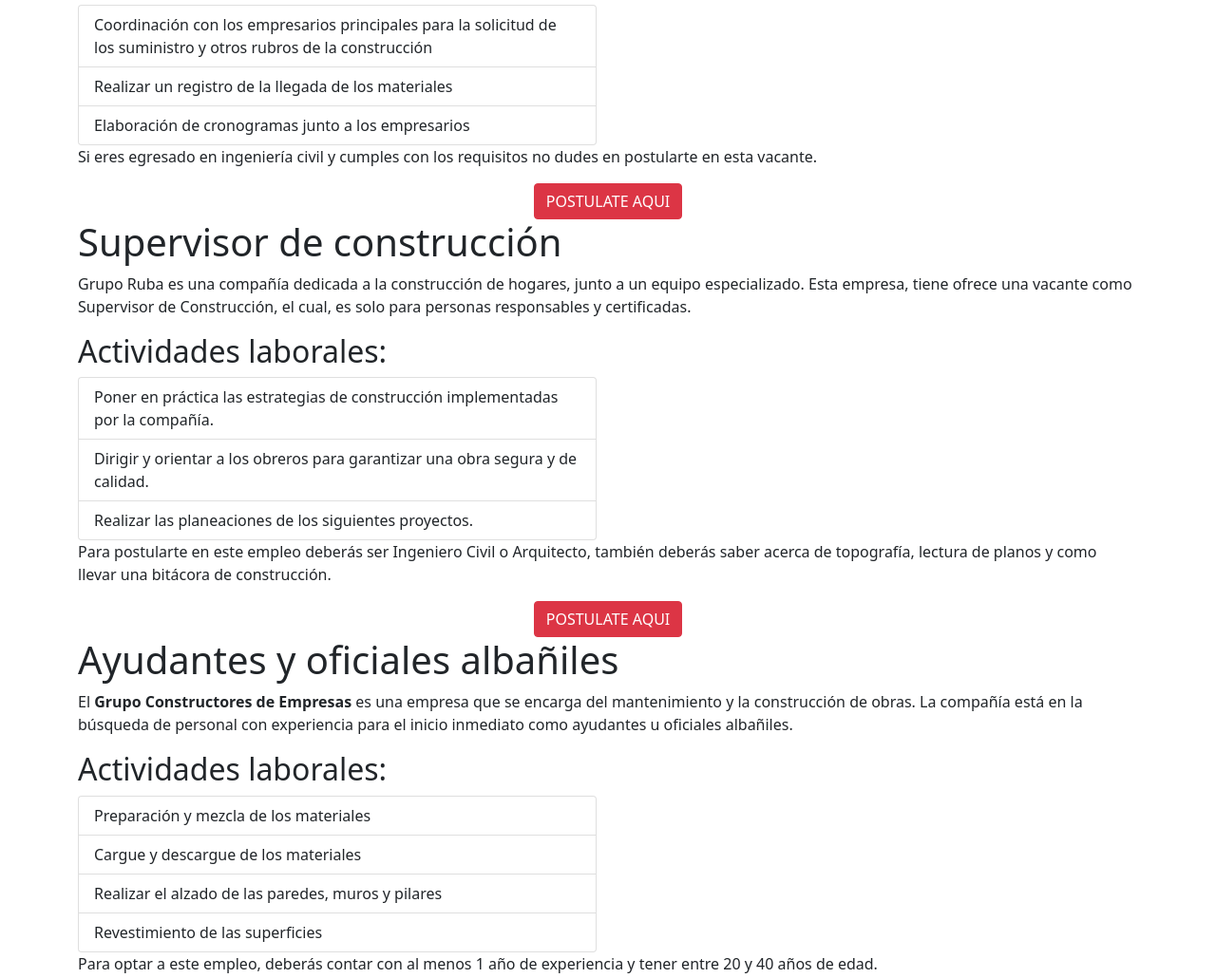
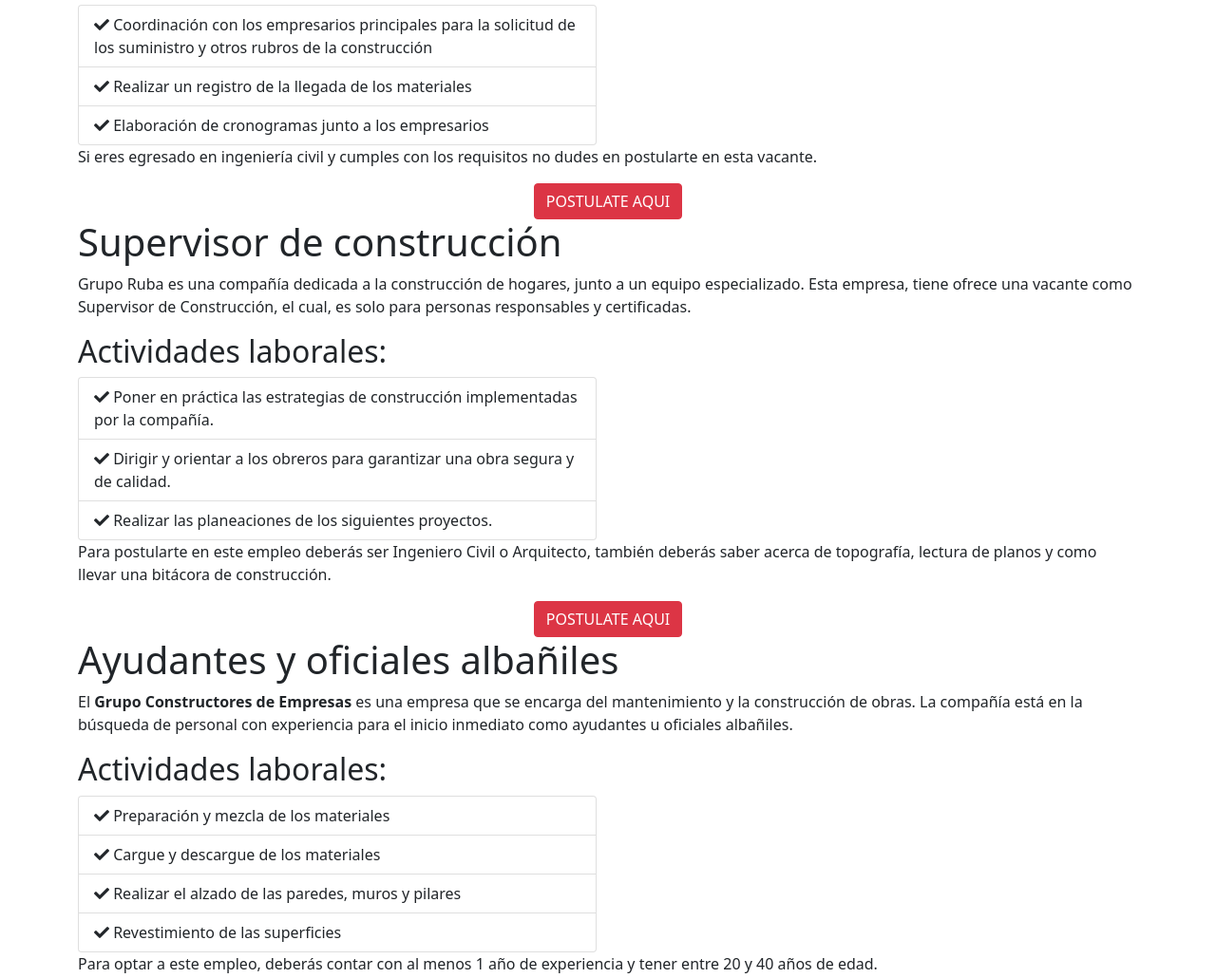
Before and after one commit to cpiprodesign/sitioempleos, a plain HTML site: page index.html in a window 1280 px wide. Shown: the part 960-1990 px from the top of the page at 95% size. Drawn offline with nearby package versions, Linux system fonts and the light colour scheme.

Commit message:
add icons

```diff
--- a/index.html
+++ b/index.html
@@ -21,9 +21,13 @@
 
     <!-- Bootstrap CSS -->
     <link href="https://cdn.jsdelivr.net/npm/bootstrap@5.0.2/dist/css/bootstrap.min.css" rel="stylesheet" integrity="sha384-EVSTQN3/azprG1Anm3QDgpJLIm9Nao0Yz1ztcQTwFspd3yD65VohhpuuCOmLASjC" crossorigin="anonymous">
-
+    <!-- adsense -->
     <script async src="https://pagead2.googlesyndication.com/pagead/js/adsbygoogle.js?client=ca-pub-7172351870683540"
      crossorigin="anonymous"></script>
+     <!-- font icons -->
+     <link href="https://use.fontawesome.com/releases/v5.6.3/css/all.css" rel="stylesheet"
+     integrity="sha384-UHRtZLI+pbxtHCWp1t77Bi1L4ZtiqrqD80Kn4Z8NTSRyMA2Fd33n5dQ8lWUE00s/" crossorigin="anonymous">
+
     <title>Trabajos perú</title>
   </head>
   <body>
@@ -109,9 +113,9 @@
                     <div class="row">
                         <div class="col-md-6">
                             <ul class="list-group">
-                                <li class="list-group-item">Coordinación con los empresarios principales para la solicitud de los suministro y otros rubros de la construcción </li>
-                                <li class="list-group-item">Realizar un registro de la llegada de los materiales </li>
-                                <li class="list-group-item">Elaboración de cronogramas junto a los empresarios </li>
+                                <li class="list-group-item"><i class="fas fa-check"></i> Coordinación con los empresarios principales para la solicitud de los suministro y otros rubros de la construcción </li>
+                                <li class="list-group-item"><i class="fas fa-check"></i> Realizar un registro de la llegada de los materiales </li>
+                                <li class="list-group-item"><i class="fas fa-check"></i> Elaboración de cronogramas junto a los empresarios </li>
 
                               </ul>
 
@@ -135,9 +139,9 @@
                     <div class="row">
                         <div class="col-md-6">
                             <ul class="list-group">
-                                <li class="list-group-item">Poner en práctica las estrategias de construcción implementadas por la compañía.</li>
-                                <li class="list-group-item">Dirigir y orientar a los obreros para garantizar una obra segura y de calidad.</li>
-                                <li class="list-group-item">Realizar las planeaciones de los siguientes proyectos. </li>
+                                <li class="list-group-item"><i class="fas fa-check"></i> Poner en práctica las estrategias de construcción implementadas por la compañía.</li>
+                                <li class="list-group-item"><i class="fas fa-check"></i> Dirigir y orientar a los obreros para garantizar una obra segura y de calidad.</li>
+                                <li class="list-group-item"><i class="fas fa-check"></i> Realizar las planeaciones de los siguientes proyectos. </li>
 
                               </ul>
 
@@ -161,10 +165,10 @@
                     <div class="row">
                         <div class="col-md-6">
                             <ul class="list-group">
-                                <li class="list-group-item">Preparación y mezcla de los materiales </li>
-                                <li class="list-group-item">Cargue y descargue de los materiales </li>
-                                <li class="list-group-item">Realizar el alzado de las paredes, muros y pilares </li>
-                                <li class="list-group-item">Revestimiento de las superficies</li>
+                                <li class="list-group-item"><i class="fas fa-check"></i> Preparación y mezcla de los materiales </li>
+                                <li class="list-group-item"><i class="fas fa-check"></i> Cargue y descargue de los materiales </li>
+                                <li class="list-group-item"><i class="fas fa-check"></i> Realizar el alzado de las paredes, muros y pilares </li>
+                                <li class="list-group-item"><i class="fas fa-check"></i> Revestimiento de las superficies</li>
                               </ul>
 
                         </div>
```
